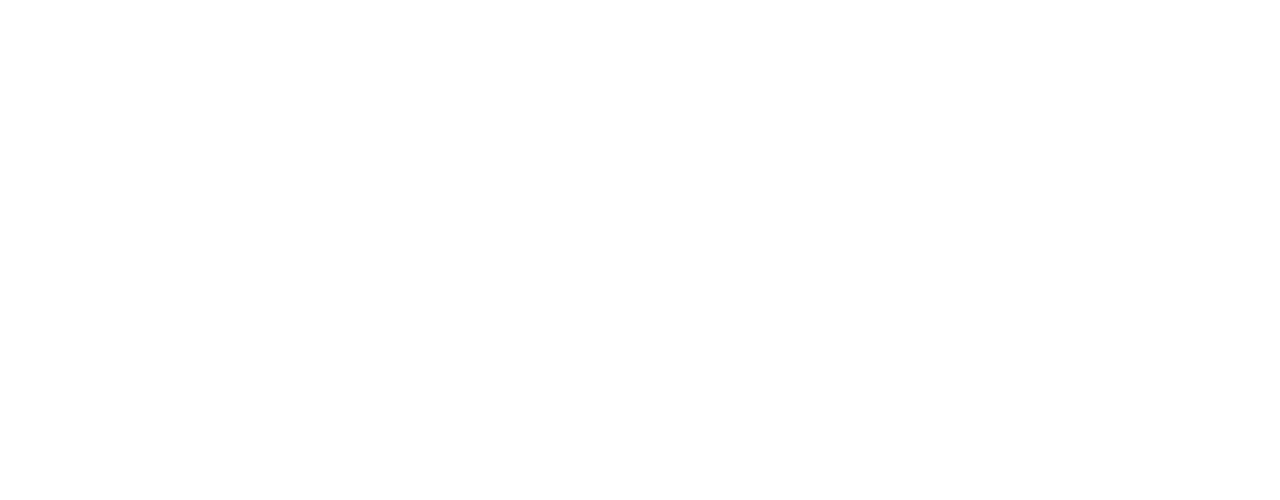
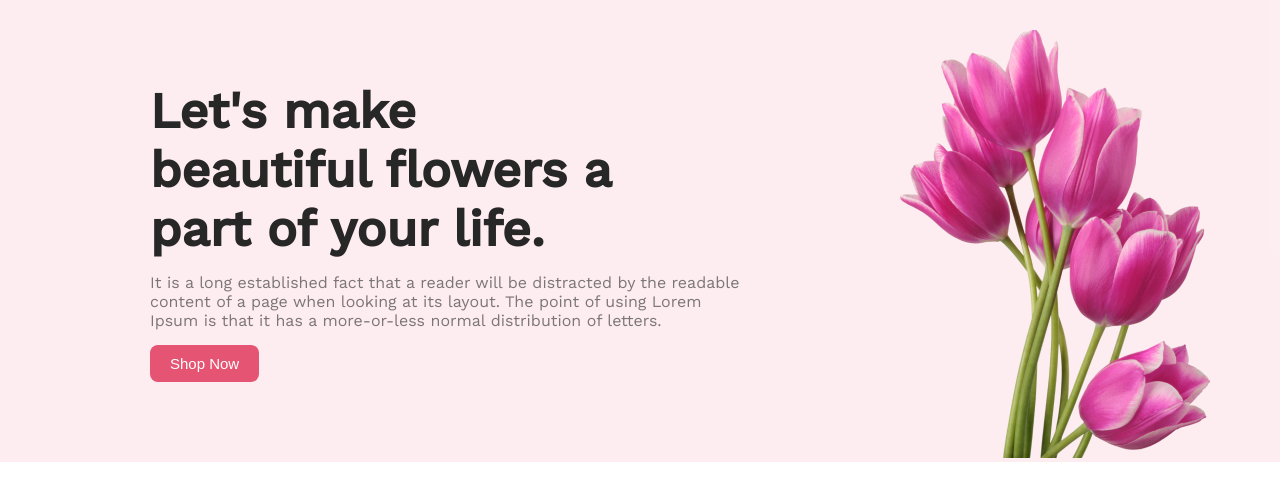
Before and after one commit to azmul-hoque-wb2/assign-one, a plain HTML site: page index.html in a window 1280 px wide. Drawn offline with nearby package versions, Linux system fonts and the light colour scheme.

Commit message:
header section has been complited

```diff
--- a/index.html
+++ b/index.html
@@ -1,20 +1,46 @@
 <!DOCTYPE html>
 <html lang="en">
+
 <head>
     <meta charset="UTF-8">
     <meta name="viewport" content="width=device-width, initial-scale=1.0">
     <link rel="shortcut icon" href="./flower-images/Group 57.png" type="image/x-icon">
     <title>online flower shop</title>
+    <!-- css file  -->
+    <link rel="stylesheet" href="style/index.css">
+    <!-- google fonts  -->
+    <link rel="preconnect" href="https://fonts.googleapis.com">
+    <link rel="preconnect" href="https://fonts.gstatic.com" crossorigin>
+    <link
+        href="https://fonts.googleapis.com/css2?family=Open+Sans:wght@400;700;800&family=Poppins:wght@500&family=Work+Sans:wght@300;400;500&display=swap"
+        rel="stylesheet">
+
 </head>
+
 <body>
+    <!-- this is header section  -->
     <header>
-
+        <section class="banner-container">
+            <div class="left-div">
+                <h1 class="left-div-title">Let's make <br> beautiful flowers a <br> part of your life.</h1>
+                <p class="left-div-info">It is a long established fact that a reader will be distracted by the readable
+                    content of a page when looking at its layout. The point of using Lorem Ipsum is that it has a
+                    more-or-less normal distribution of letters.</p>
+                <button class="btn">Shop Now</button>
+            </div>
+            <div class="right-div">
+                <img class="right-div-image" src="./flower-images/pngwing 6.png" alt="">
+            </div>
+        </section>
     </header>
+    <!-- this is main section  -->
     <main>
 
     </main>
+    <!-- this is footer section  -->
     <footer>
 
     </footer>
 </body>
+
 </html>
--- a/style/index.css
+++ b/style/index.css
@@ -0,0 +1,60 @@
+/* common style  */
+* {
+    margin: 0px;
+    padding: 0px;
+    box-sizing: border-box;
+}
+
+body {
+    /* max-width: 1200px; */
+    display: flex;
+    flex-direction: column;
+    font-family: 'Open Sans', sans-serif;
+    font-family: 'Poppins', sans-serif;
+    font-family: 'Work Sans', sans-serif;
+}
+
+/* header styles  */
+
+.banner-container {
+    display: flex;
+    justify-content: start;
+    align-items: center;
+    background: rgba(229, 84, 115, 0.10);
+}
+
+.left-div {
+    width: 600px;
+    margin: 50px 150px;
+
+}
+
+.left-div h1 {
+    color: #272727;
+    font-size: 50px;
+    font-weight: 800;
+    margin-bottom: 15px;
+}
+
+.left-div p {
+    color: rgba(39, 39, 39, 0.60);
+
+    font-weight: 400;
+    margin-bottom: 15px;
+}
+
+.btn {
+    font-size: 15px;
+    padding: 10px 20px;
+    border-radius: 8px;
+    background: #E55473;
+    border: none;
+    color: white;
+}
+
+.right-div {}
+
+.right-div-image {
+    margin-top: 30px;
+    width: 100%;
+}
```
